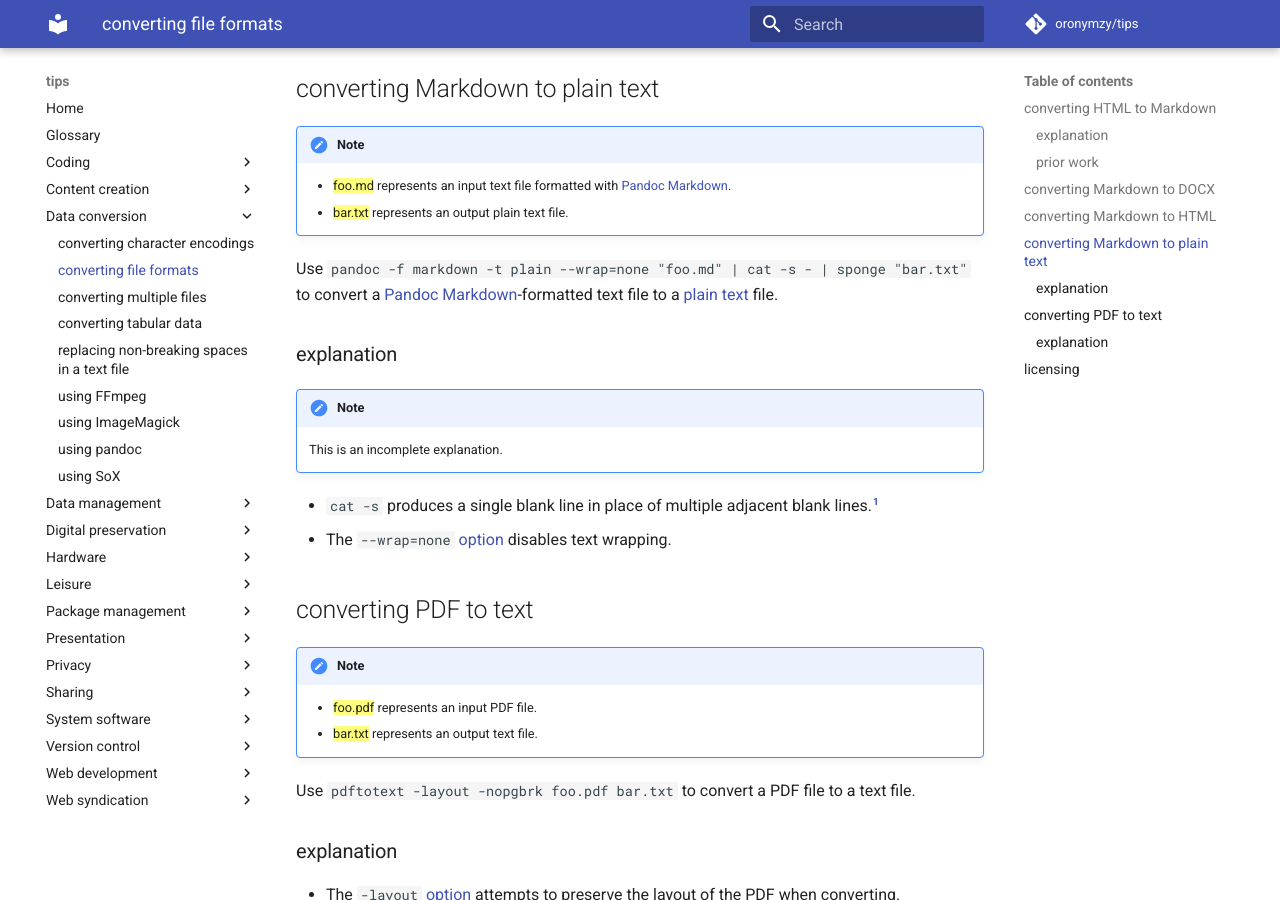
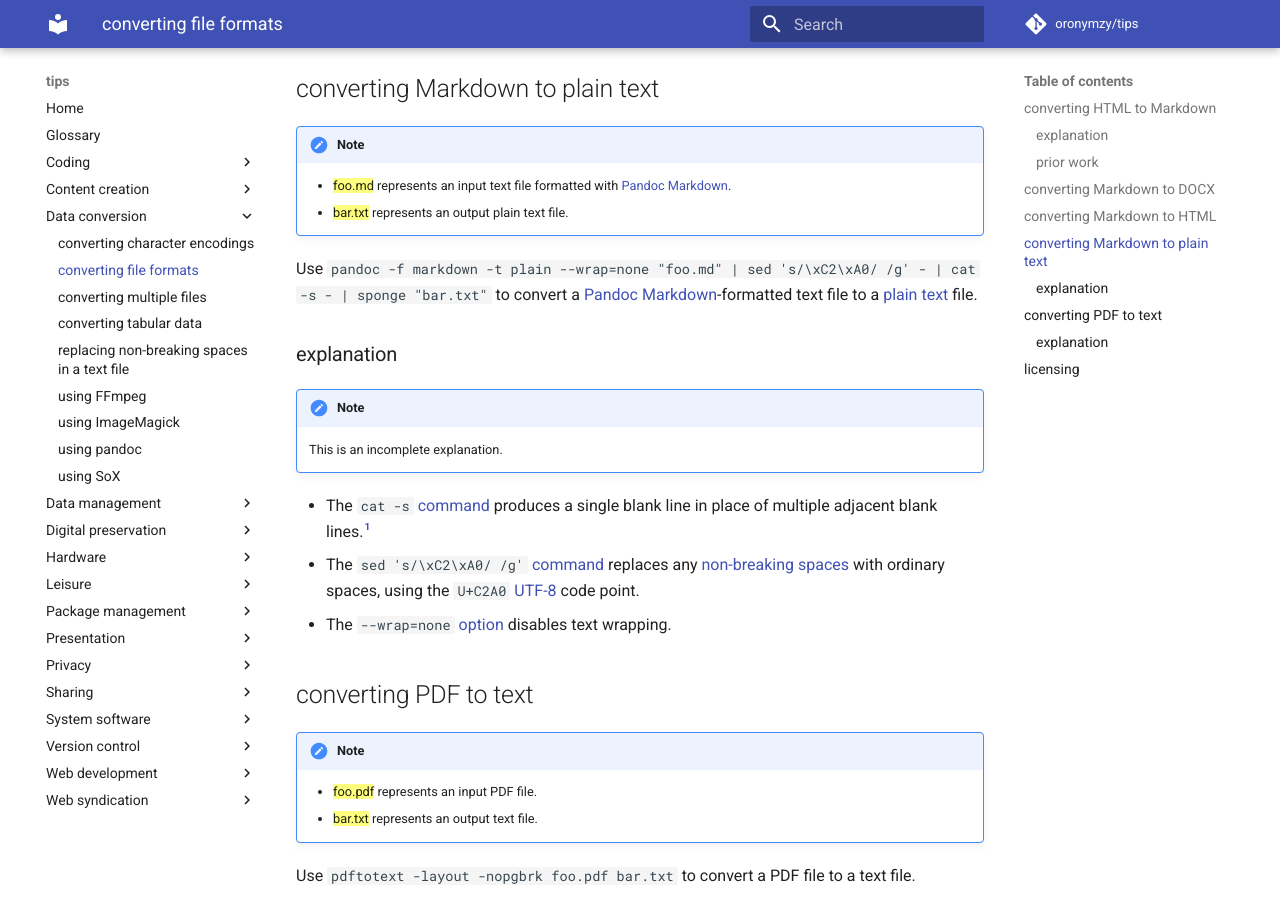
Before and after one commit to oronymzy/tips, an MkDocs documentation site: the page built from docs/cnvffmt.md, in a window 1280 px wide and 900 px high, scrolled down 2442 px. Built offline with MkDocs 1.6.1 and Material for MkDocs 9.7.7, drawn with Linux system fonts in a browser that asks for light colours; comment, search, counter and statistics services are not loaded.

Commit message:
Improve method of converting Markdown to plain text
Add command to replace any non-breaking spaces with ordinary spaces.
Add two unordered list items in 'explanation' section.

```diff
--- a/docs/cnvffmt.md
+++ b/docs/cnvffmt.md
@@ -69,7 +69,7 @@ Use `pandoc -f markdown -t html "foo.md" -o "bar.html"` to convert a [Pandoc Mar
     - {==foo.md==} represents an input text file formatted with [Pandoc Markdown](https://pandoc.org/MANUAL.html#pandocs-markdown).
     - {==bar.txt==} represents an output plain text file.
 
-Use `pandoc -f markdown -t plain --wrap=none "foo.md" | cat -s - | sponge "bar.txt"` to convert a [Pandoc Markdown](https://pandoc.org/MANUAL.html#pandocs-markdown)-formatted text file to a [plain text](https://en.wikipedia.org/wiki/Plain_text) file.
+Use `pandoc -f markdown -t plain --wrap=none "foo.md" | sed 's/\xC2\xA0/ /g' - | cat -s - | sponge "bar.txt"` to convert a [Pandoc Markdown](https://pandoc.org/MANUAL.html#pandocs-markdown)-formatted text file to a [plain text](https://en.wikipedia.org/wiki/Plain_text) file.
 
 ### explanation
 
@@ -77,7 +77,8 @@ Use `pandoc -f markdown -t plain --wrap=none "foo.md" | cat -s - | sponge "bar.t
 
     This is an incomplete explanation.
 
-- `cat -s` produces a single blank line in place of multiple adjacent blank lines.[^cnvffmt1]
+- The `cat -s` [command](https://en.wikipedia.org/wiki/Cat_(Unix)) produces a single blank line in place of multiple adjacent blank lines.[^cnvffmt1]
+- The `sed 's/\xC2\xA0/ /g'` [command](https://en.wikipedia.org/wiki/Sed) replaces any [non-breaking spaces](https://en.wikipedia.org/wiki/Non-breaking_space) with ordinary spaces, using the `U+C2A0` [UTF-8](https://en.wikipedia.org/wiki/UTF-8) code point.
 - The `--wrap=none` [option](https://pandoc.org/MANUAL.html#option--wrap) disables text wrapping.
 
 [^cnvffmt1]: <https://www.gnu.org/software/coreutils/manual/html_node/cat-invocation.html>
```
